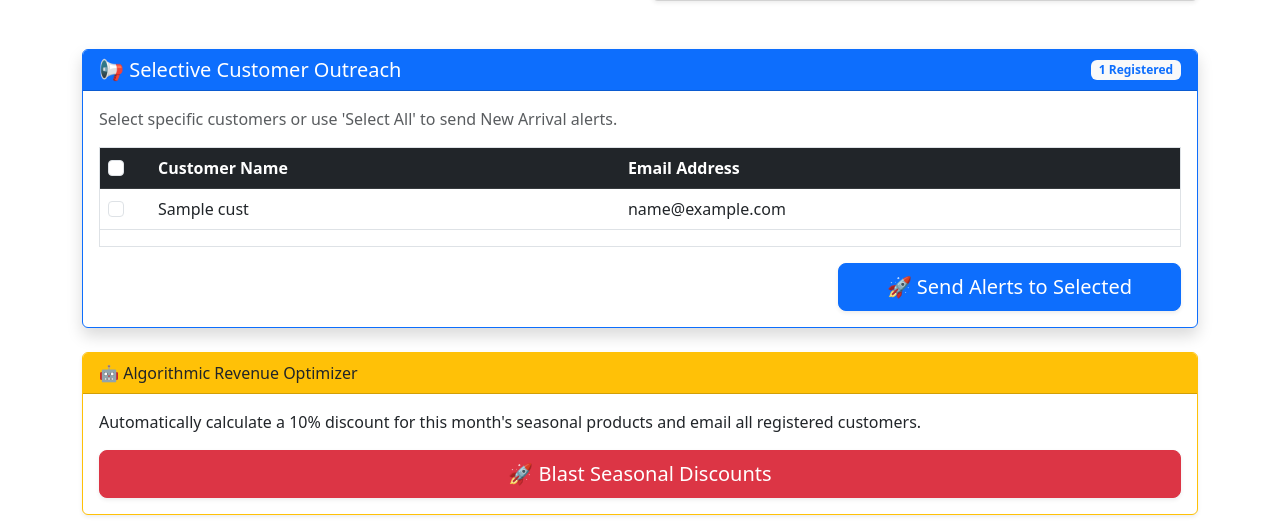
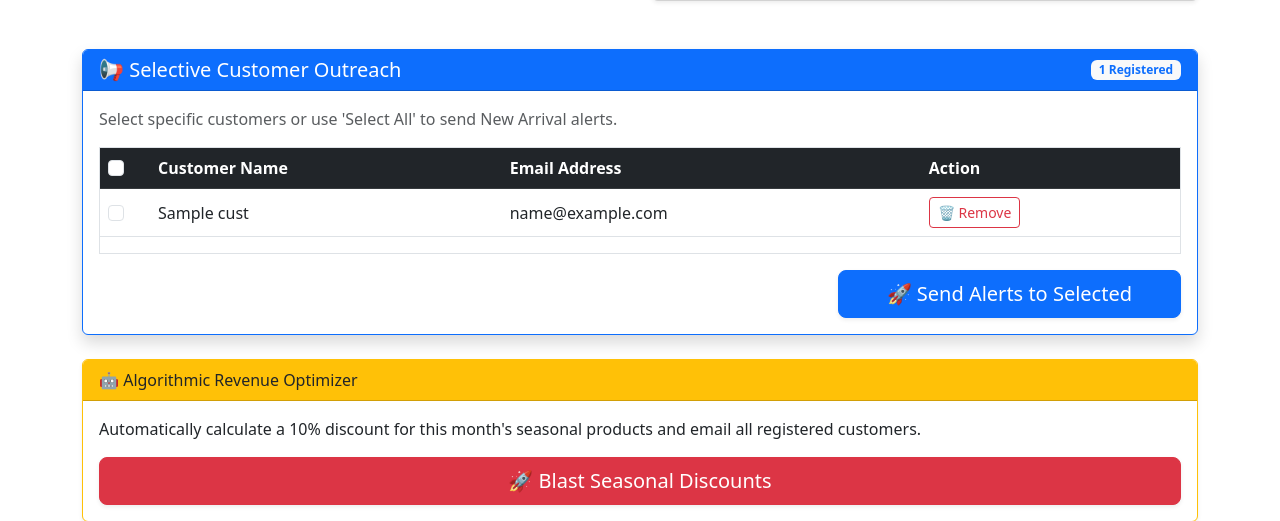
Before and after one commit to Shashankl11/smart-inventory-system, a Python web app: template templates/analytics.html in a window 1280 px wide. Shown: the part 408-929 px from the top of the page. Run offline with Jinja, Linux system fonts and the light colour scheme; the template is opened without the code that fills it: most values are stand-ins (such as "Sample title", 1, 10 or a date in 2020).

Commit message:
Update analytics.html

```diff
--- a/templates/analytics.html
+++ b/templates/analytics.html
@@ -97,7 +97,7 @@
         </th>
         <th>Customer Name</th>
         <th>Email Address</th>
-                                </tr>
+        <th>Action</th> </tr>
 </thead>
 <tbody>
     {% for cust in customers %}
@@ -107,14 +107,21 @@
         </td>
         <td>{{ cust.name }}</td>
         <td>{{ cust.email }}</td>
+
+        <td>
+            <form action="/delete-customer/{{ cust.email }}" method="POST" style="display:inline;" onsubmit="return confirm('Are you sure you want to remove {{ cust.name }} from the system?');">
+                <button type="submit" class="btn btn-sm btn-outline-danger">
+                    🗑️ Remove
+                </button>
+            </form>
+        </td>
     </tr>
     {% else %}
     <tr>
-                                    <td colspan="3" class="text-center text-muted">No customers registered yet.</td>
+        <td colspan="4" class="text-center text-muted">No customers registered yet.</td>
     </tr>
     {% endfor %}
-                            </tbody>
-                        </table>
+</tbody>                        </table>
                     </div>
 
                     <div class="mt-3 text-end">
```
Lines whose indentation alone changed are shown as unchanged.
